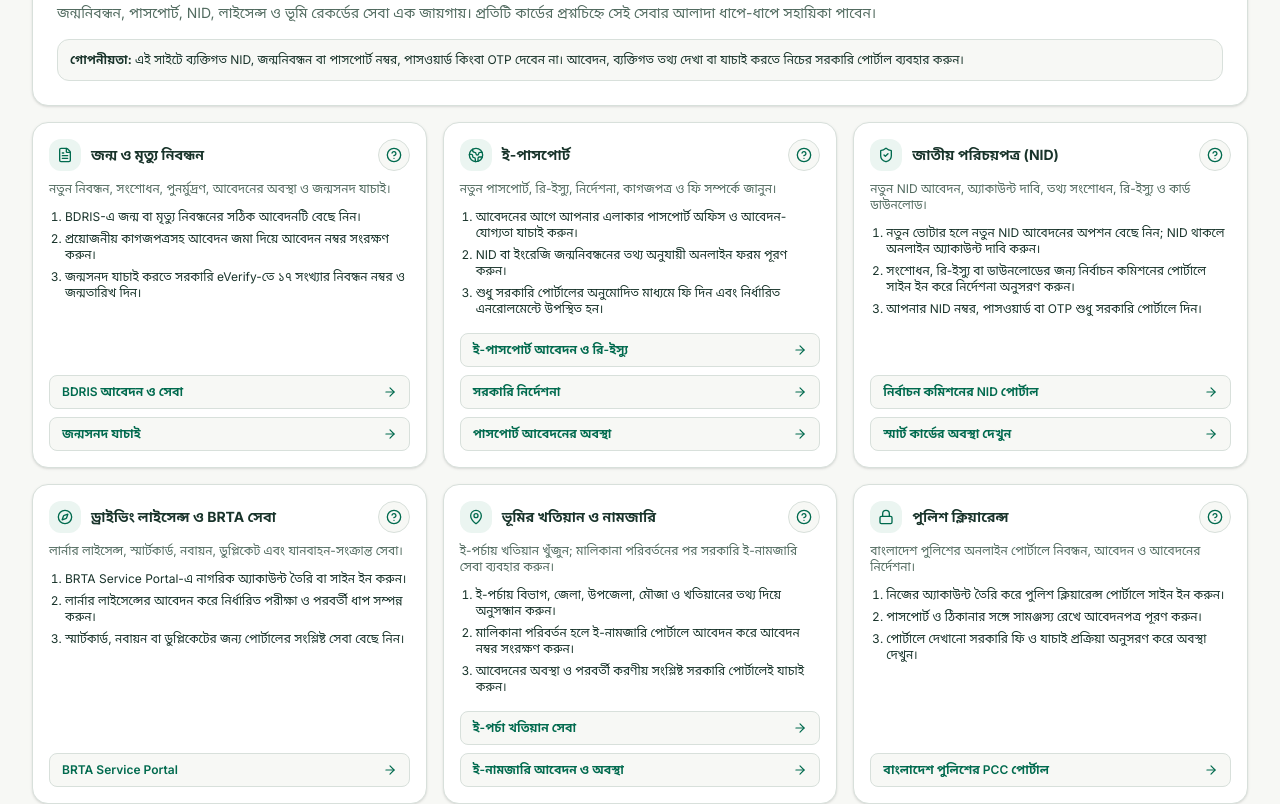
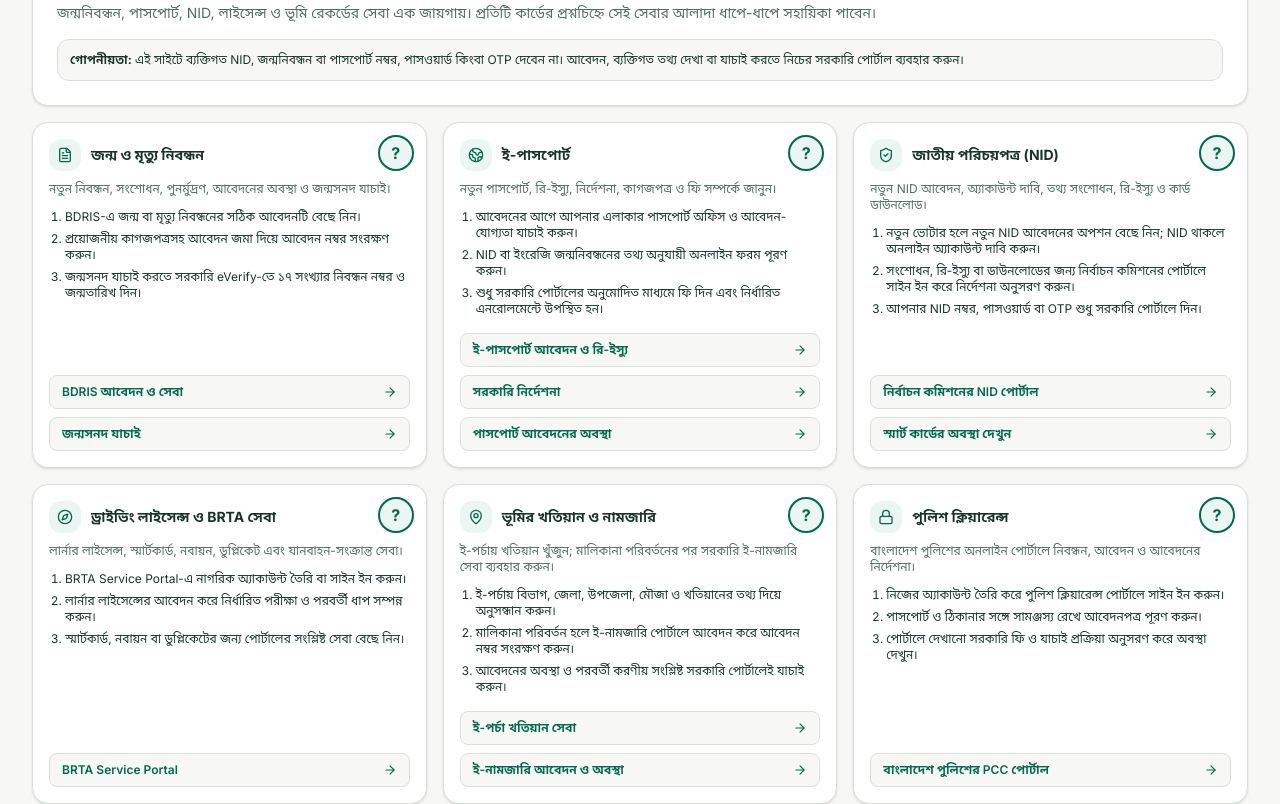
Before and after one commit to 252-15-523-TMA/Jonogon, a Next.js app: page / in a window 1280 px wide. Shown: the part 1000-1804 px from the top of the page. Built offline with nearby package versions, Linux system fonts and the light colour scheme.

Commit message:
Position help guides on each service card

```diff
--- a/app/page.tsx
+++ b/app/page.tsx
@@ -34,7 +34,6 @@ import {
   Award,
   X,
   ShieldCheck,
-  CircleHelp,
   ChevronDown
 } from "lucide-react";
 
@@ -1921,8 +1920,8 @@ export default function JonogonApp() {
                   const helpPanelId = `citizen-service-help-${service.id}`;
 
                   return (
-                    <article key={service.id} className="rounded-2xl p-4 border shadow-sm flex flex-col" style={{ backgroundColor: "var(--surface)", borderColor: "var(--border-color)" }}>
-                      <div className="flex items-start justify-between gap-2 mb-2.5">
+                    <article key={service.id} className="relative rounded-2xl p-4 border shadow-sm flex flex-col" style={{ backgroundColor: "var(--surface)", borderColor: "var(--border-color)" }}>
+                      <div className="flex items-start gap-2.5 mb-2.5 pr-11">
                         <div className="flex min-w-0 items-center gap-2.5">
                           <span className="p-2 rounded-xl shrink-0" style={{ backgroundColor: "var(--primary-green-light)", color: "var(--primary-green)" }}>
                             <ServiceIcon className="w-4 h-4" />
@@ -1931,13 +1930,14 @@ export default function JonogonApp() {
                             {t(service.titleBn, service.titleEn)}
                           </h4>
                         </div>
+                      </div>
                       <button
                         type="button"
                         onClick={() => setOpenCitizenServiceHelpId((current) => current === service.id ? null : service.id)}
-                          className="shrink-0 w-8 h-8 rounded-full border flex items-center justify-center transition-colors hover:opacity-80"
+                        className="absolute right-3 top-3 shrink-0 w-9 h-9 rounded-full border-2 flex items-center justify-center transition-colors hover:opacity-80"
                         style={{
-                            borderColor: isHelpOpen ? "var(--primary-green)" : "var(--border-color)",
-                            backgroundColor: isHelpOpen ? "var(--primary-green-light)" : "var(--background)",
+                          borderColor: "var(--primary-green)",
+                          backgroundColor: isHelpOpen ? "var(--primary-green)" : "var(--primary-green-light)",
                           color: "var(--primary-green)"
                         }}
                         aria-label={isHelpOpen
@@ -1949,9 +1949,8 @@ export default function JonogonApp() {
                           ? t("সহায়িকা বন্ধ করুন", "Close help")
                           : t("এই সেবার ধাপ ও সাধারণ প্রশ্ন দেখুন", "View this service's steps and common questions")}
                       >
-                          <CircleHelp className="w-4 h-4" />
-                        </button>
-                      </div>
+                        <span aria-hidden="true" className={`text-base font-extrabold leading-none ${isHelpOpen ? "text-white" : ""}`}>?</span>
+                      </button>
                       <p className="text-xs mb-3" style={{ color: "var(--text-muted)" }}>
                         {t(service.descriptionBn, service.descriptionEn)}
                       </p>
```
Lines whose indentation alone changed are shown as unchanged.
